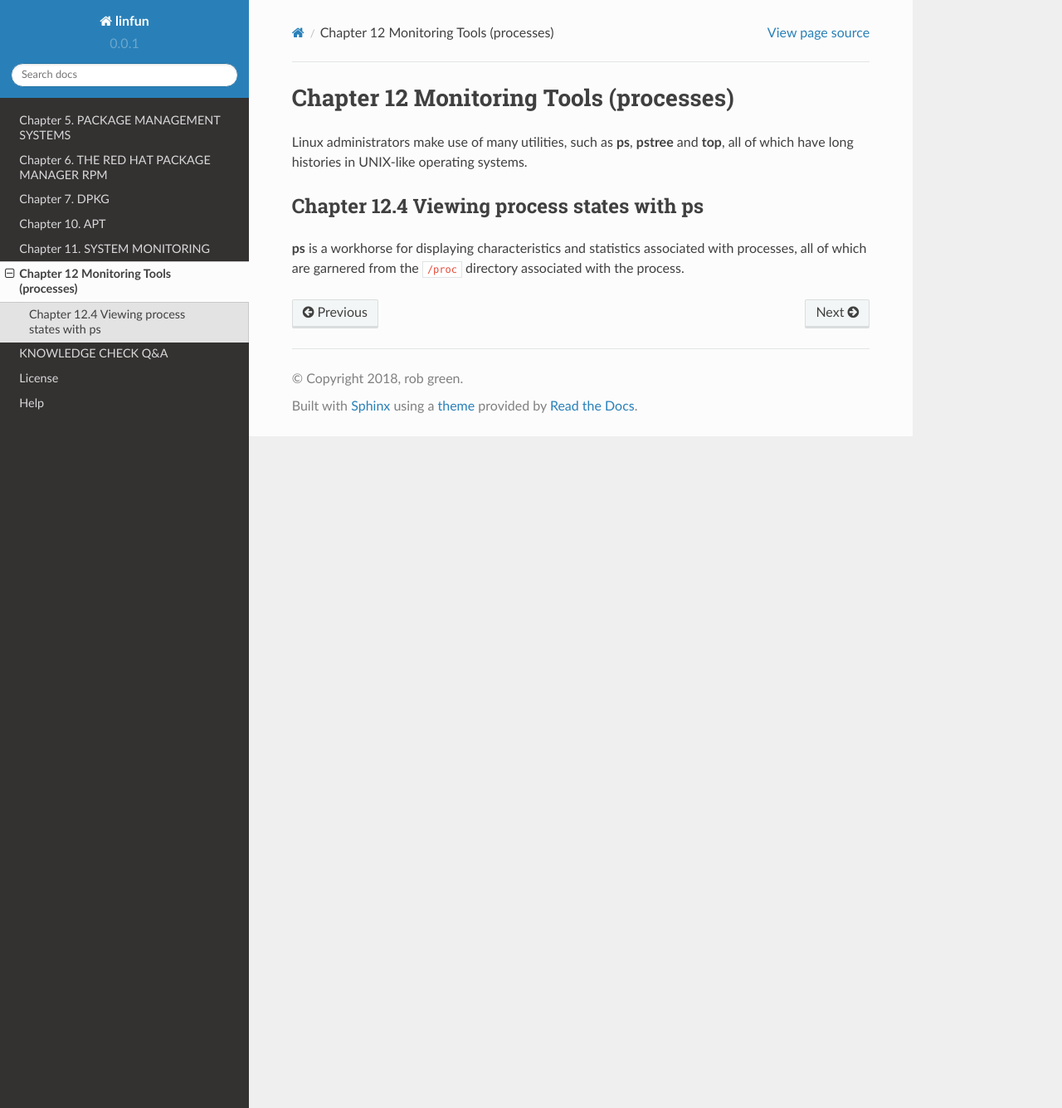
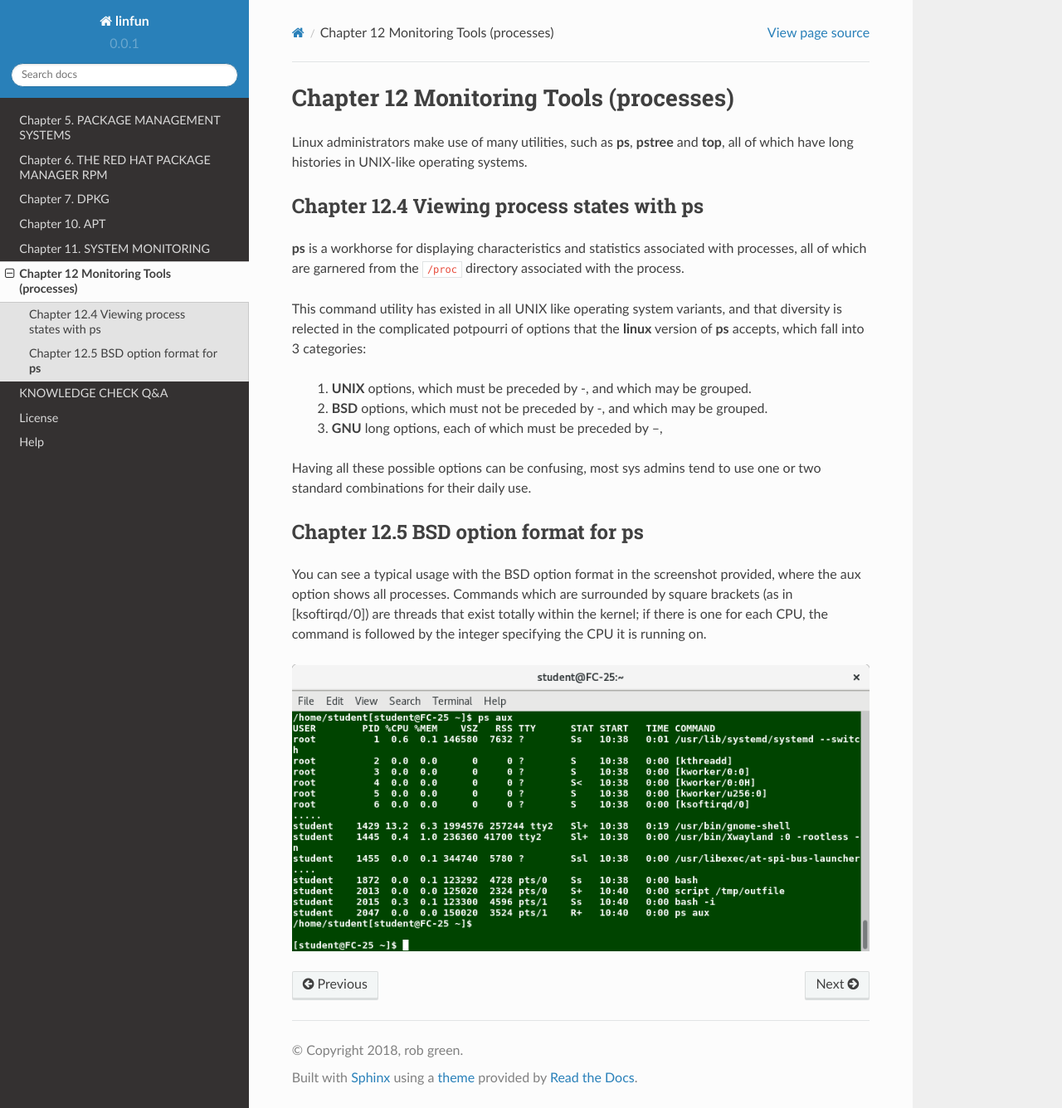
Before and after one commit to py010/linfun, a Sphinx documentation site: the page built from docs/source/chapter12.rst, in a window 1280 px wide and 1336 px high. Shown: the whole window at 83% size. Built offline with Sphinx 7.4.7 and the Read the Docs theme 2.0.0, drawn with Linux system fonts in a browser that asks for light colours; pages that are not in the unit, such as notebooks, are missing from menus.

Commit message:
chapter 12.5 added, ps aux

```diff
--- a/docs/source/chapter12.rst
+++ b/docs/source/chapter12.rst
@@ -8,3 +8,18 @@ Chapter 12.4 Viewing process states with ps
 ^^^^^^^^^^^^^^^^^^^^^^^^^^^^^^^^^^^^^^^^^^^
 
 **ps** is a workhorse for displaying characteristics and statistics associated with processes, all of which are garnered from the ``/proc`` directory associated with the process.
+
+This command utility has existed in all UNIX like operating system variants, and that diversity is relected in the complicated potpourri of options that the **linux** version of **ps** accepts, which fall into 3 categories:
+
+	1. **UNIX** options, which must be preceded by -, and which may be grouped.
+	2. **BSD** options, which must not be preceded by -, and which may be grouped.
+	3. **GNU** long options, each of which must be preceded by --,
+
+Having all these possible options can be confusing, most sys admins tend to use one or two standard combinations for their daily use.
+
+Chapter 12.5 BSD option format for **ps**
+^^^^^^^^^^^^^^^^^^^^^^^^^^^^^^^^^^^^^^^^^
+
+You can see a typical usage with the BSD option format in the screenshot provided, where the aux option shows all processes. Commands which are surrounded by square brackets (as in [ksoftirqd/0]) are threads that exist totally within the kernel; if there is one for each CPU, the command is followed by the integer specifying the CPU it is running on.
+
+.. image:: https://github.com/py010/linfun/blob/master/docs/source/images/psaux.png?raw=true
```
Also changed, not shown: docs/source/images/psaux.png (added).
